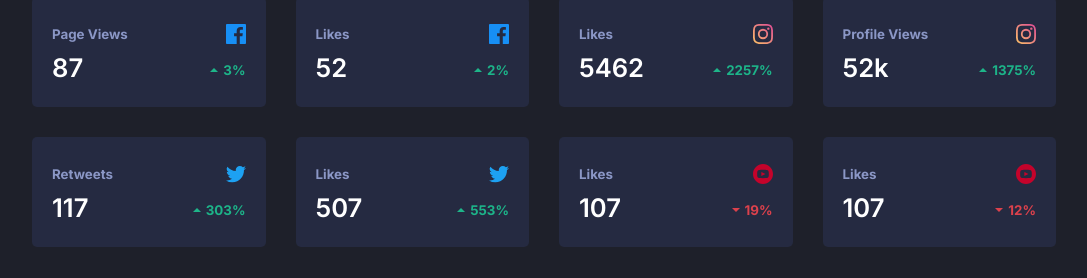
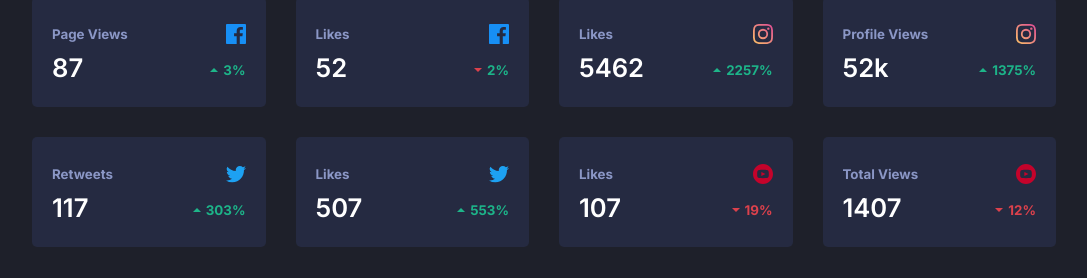
Before and after one commit to mahbubit003/social-media-dashboard-toggle-theme, a plain HTML site: page index.html in a window 1280 px wide. Shown: the part 431-709 px from the top of the page, without its empty margins (96-1183 px from the left). Drawn offline with Linux system fonts and the light colour scheme.

Commit message:
Update index.html

```diff
--- a/index.html
+++ b/index.html
@@ -184,7 +184,7 @@
             <div class="overview-card-change">
               <img
                 class="card-down-icon"
-                src="./images/icon-up.svg"
+                src="./images/icon-down.svg"
                 alt="icon-down"
               />
               <div class="card-change card-change-up">2%</div>
@@ -305,7 +305,7 @@
 
           <div class="full-card overview-card">
           <div class="card-grid">
-            <div class="card-title">Likes</div>
+            <div class="card-title">Total Views</div>
             <div class="card-icon">
               <img
               class="youtube-icon"
@@ -313,7 +313,7 @@
               alt="youtube-icon"
             />
             </div>
-            <div class="overview-numbers">107</div>
+            <div class="overview-numbers">1407</div>
             <div class="overview-card-change">
               <img
                 class="card-down-icon"
```
